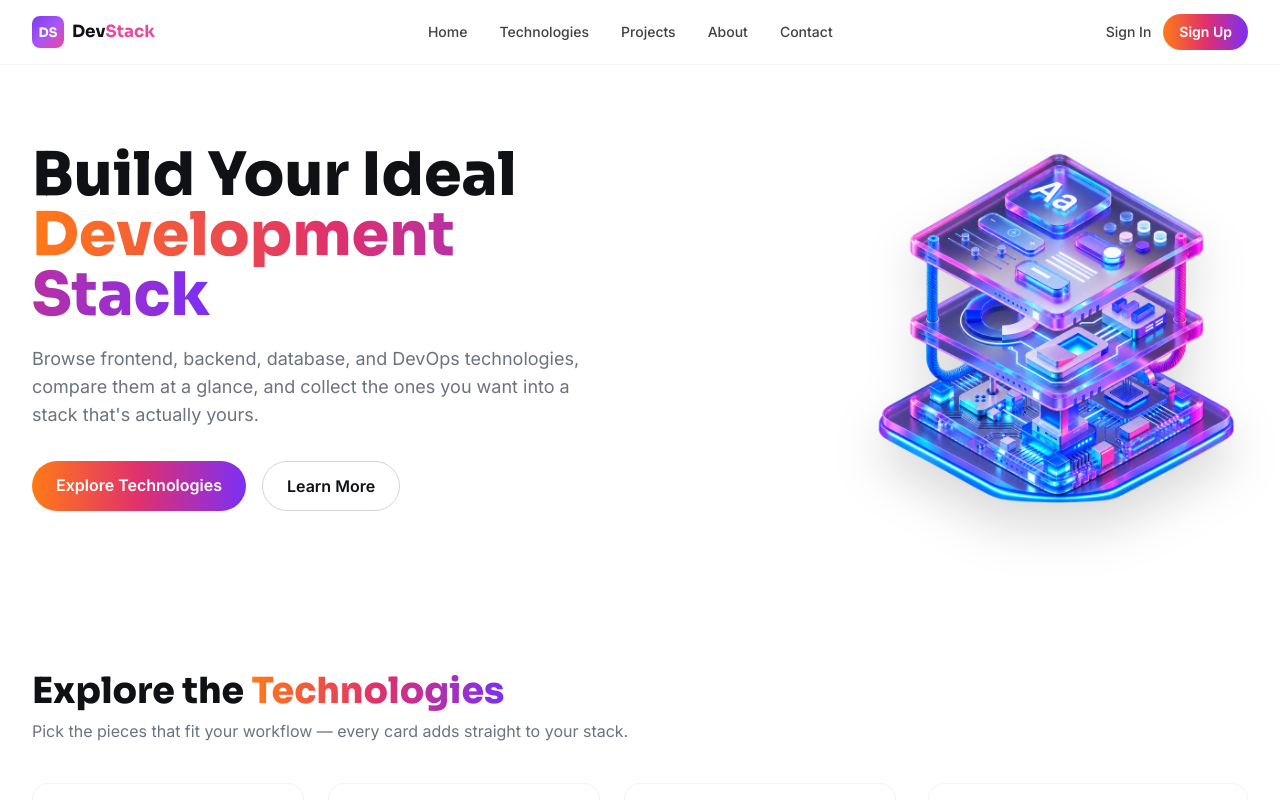
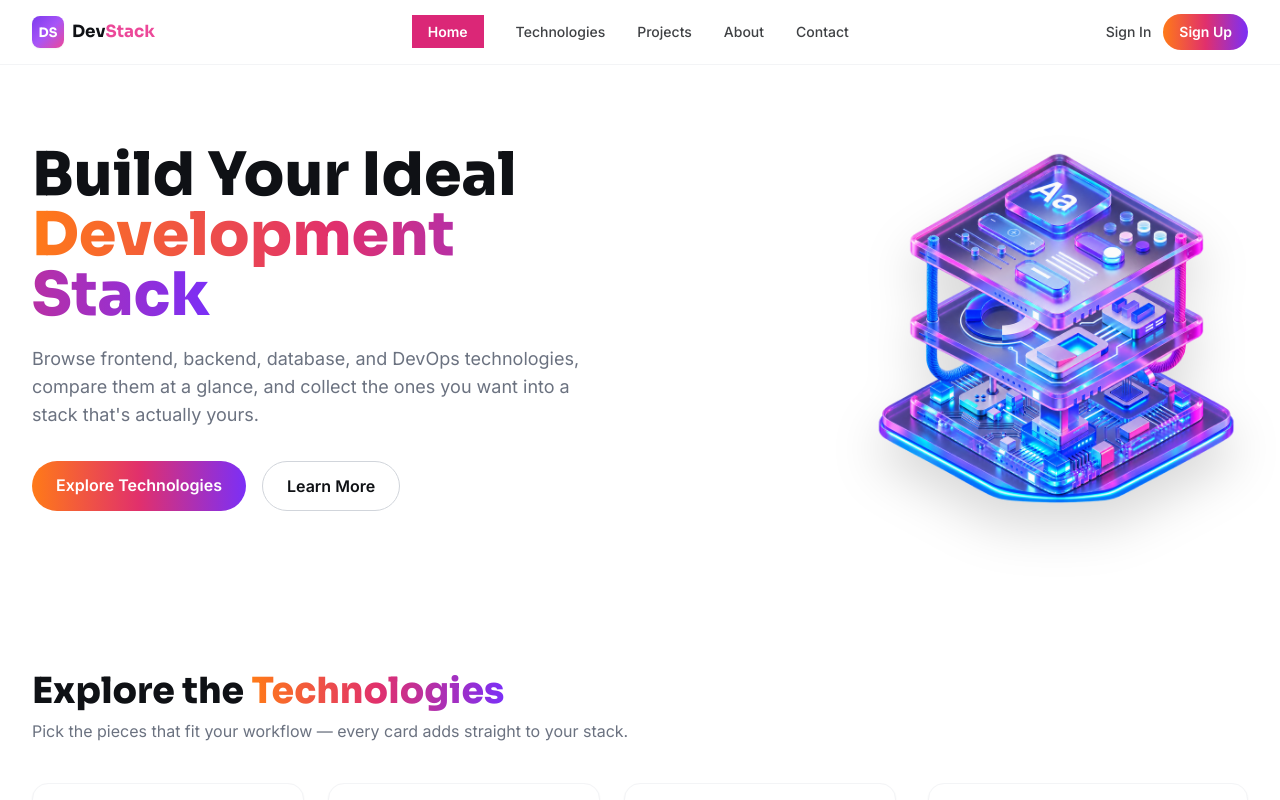
Before and after one commit to alamgir121/Dev-Stack, a React (Vite) app: page / in a window 1280 px wide. Shown: the top 800 px of the page. Built offline with nearby package versions, Linux system fonts and the light colour scheme; grey boxes are pictures that could not be loaded.

Commit message:
Chane in Home button color in Navbar

```diff
--- a/src/components/Navbar.jsx
+++ b/src/components/Navbar.jsx
@@ -70,7 +70,7 @@ export default function Navbar() {
           <li>
             <a
               href="#home"
-              className="hover:text-ink transition-colors"
+                 className="bg-[#DB2777] text-white font-semibold px-4 py-2 hover:opacity-90 transition-opacity"
             >
               Home
             </a>
```
